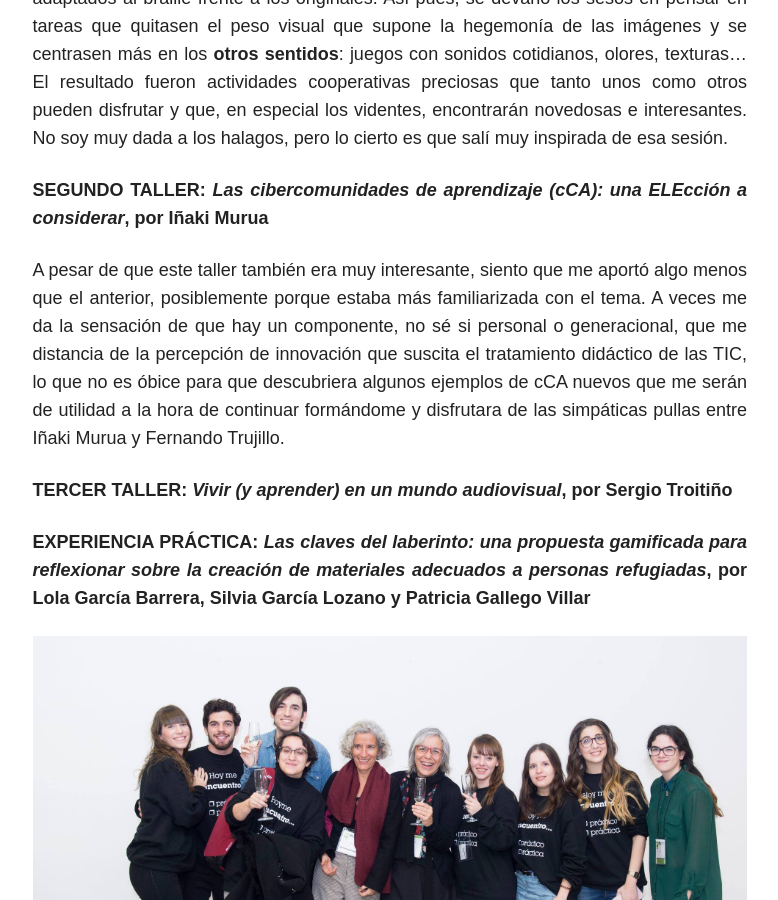
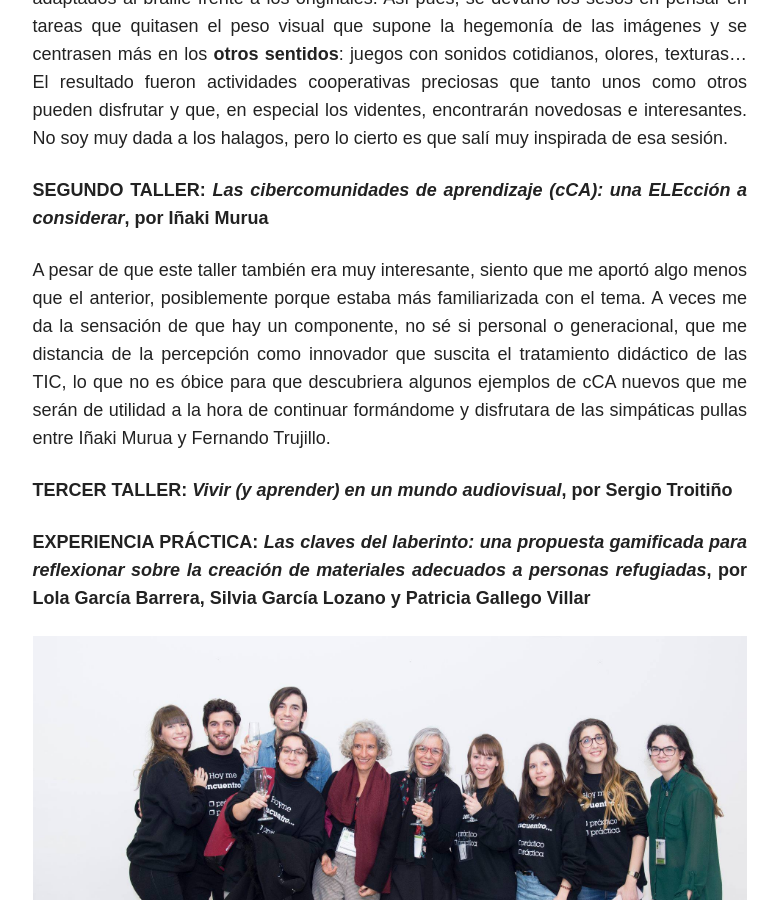
Before and after one commit to immalopez/immalopez.github.io, a Jekyll site: the page built from _posts/blog/2018-12-27-yo-una-joven-padawan.md, in a window 1280 px wide and 900 px high, scrolled down 3709 px. Shown: the whole window, without its empty margins (347-1125 px from the left). Built offline with Jekyll 4.4.1, drawn with Linux system fonts in a browser that asks for light colours; nearby versions of some CDN libraries; comment, search, counter and statistics services are not loaded.

Commit message:
Update 2018-12-27-yo-una-joven-padawan.md

```diff
--- a/_posts/blog/2018-12-27-yo-una-joven-padawan.md
+++ b/_posts/blog/2018-12-27-yo-una-joven-padawan.md
@@ -39,7 +39,7 @@
 
 **SEGUNDO TALLER: _Las cibercomunidades de aprendizaje (cCA): una ELEcción a considerar_, por Iñaki Murua**
 
-A pesar de que este taller también era muy interesante, siento que me aportó algo menos que el anterior, posiblemente porque estaba más familiarizada con el tema. A veces me da la sensación de que hay un componente, no sé si personal o generacional, que me distancia de la percepción de innovación que suscita el tratamiento didáctico de las TIC, lo que no es óbice para que descubriera algunos ejemplos de cCA nuevos que me serán de utilidad a la hora de continuar formándome y disfrutara de las simpáticas pullas entre Iñaki Murua y Fernando Trujillo.
+A pesar de que este taller también era muy interesante, siento que me aportó algo menos que el anterior, posiblemente porque estaba más familiarizada con el tema. A veces me da la sensación de que hay un componente, no sé si personal o generacional, que me distancia de la percepción como innovador que suscita el tratamiento didáctico de las TIC, lo que no es óbice para que descubriera algunos ejemplos de cCA nuevos que me serán de utilidad a la hora de continuar formándome y disfrutara de las simpáticas pullas entre Iñaki Murua y Fernando Trujillo.
 
 **TERCER TALLER: _Vivir (y aprender) en un mundo audiovisual_, por Sergio Troitiño**
 
```
